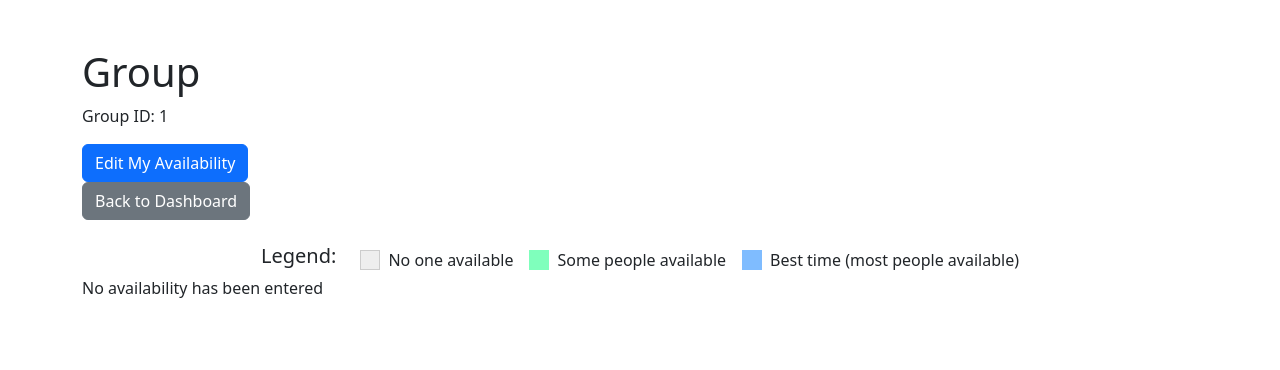
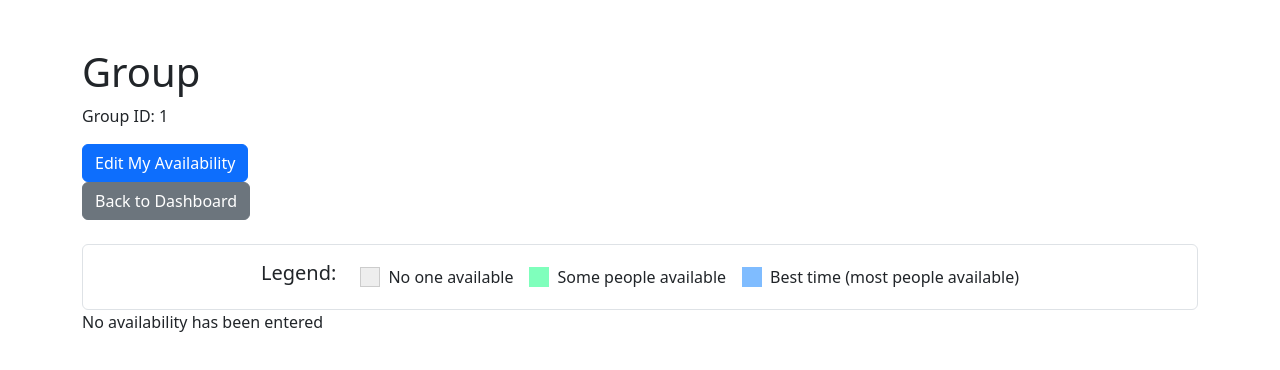
Before and after one commit to ParthP22/Planify, a Next.js app in the folder planify/: page /group/1 in a window 1280 px wide. Shown: the top 370 px of the page. Built offline with nearby package versions, Linux system fonts and the light colour scheme; no server answers; the database is empty.

Commit message:
refactor: added some more styling to the Legend section

```diff
--- a/planify/src/app/group/[groupId]/page.tsx
+++ b/planify/src/app/group/[groupId]/page.tsx
@@ -116,7 +116,7 @@ export default function GroupPage() {
                 Back to Dashboard
             </button>
 
-            <div className="mt-4 container d-flex justify-content-center gap-4">
+            <div className="mt-4 p-3 border rounded container d-flex justify-content-center gap-4">
                 <h5>Legend: </h5>
 
                 <div className="d-flex align-items-center gap-3 flex-wrap">
```
